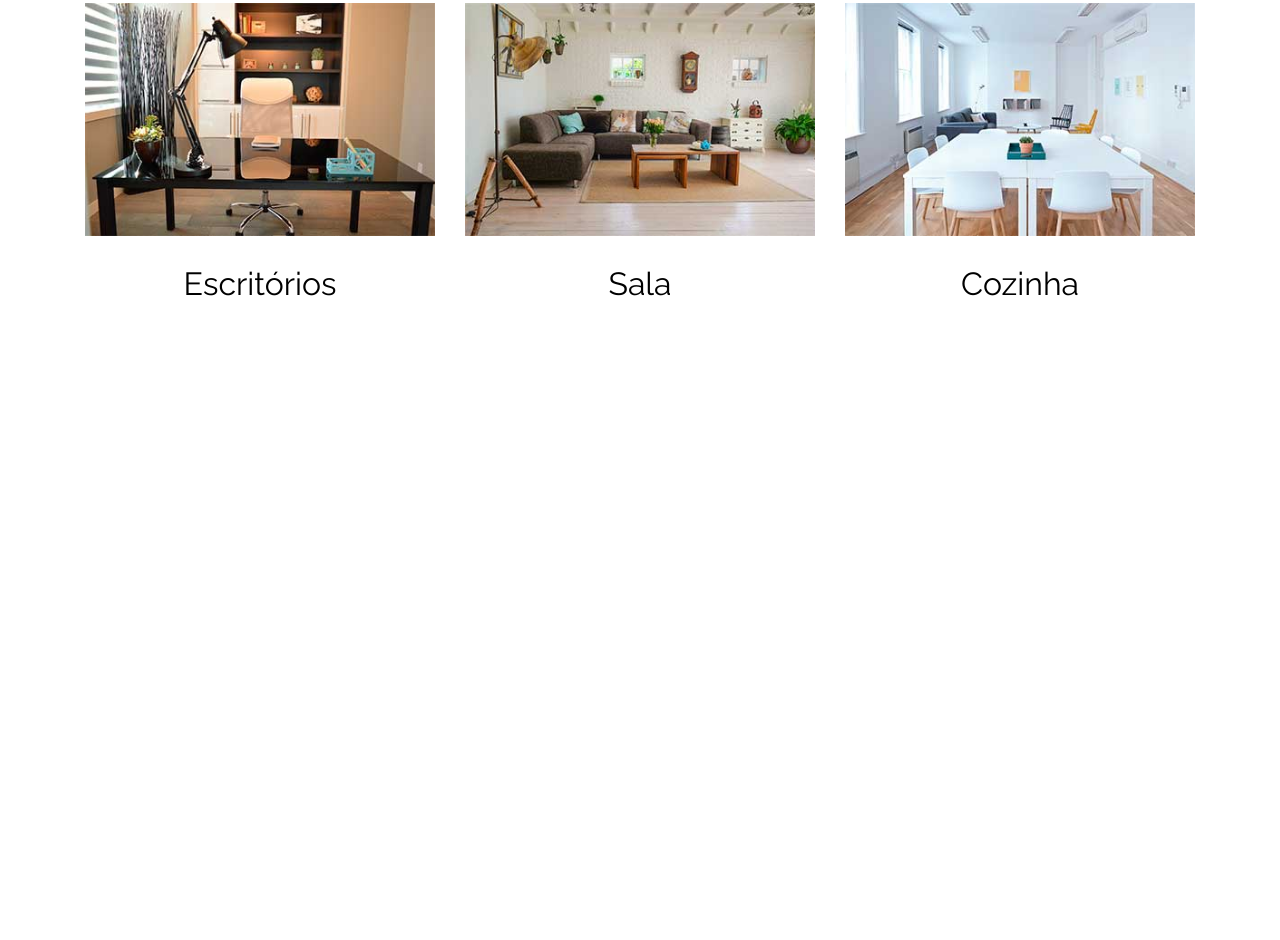
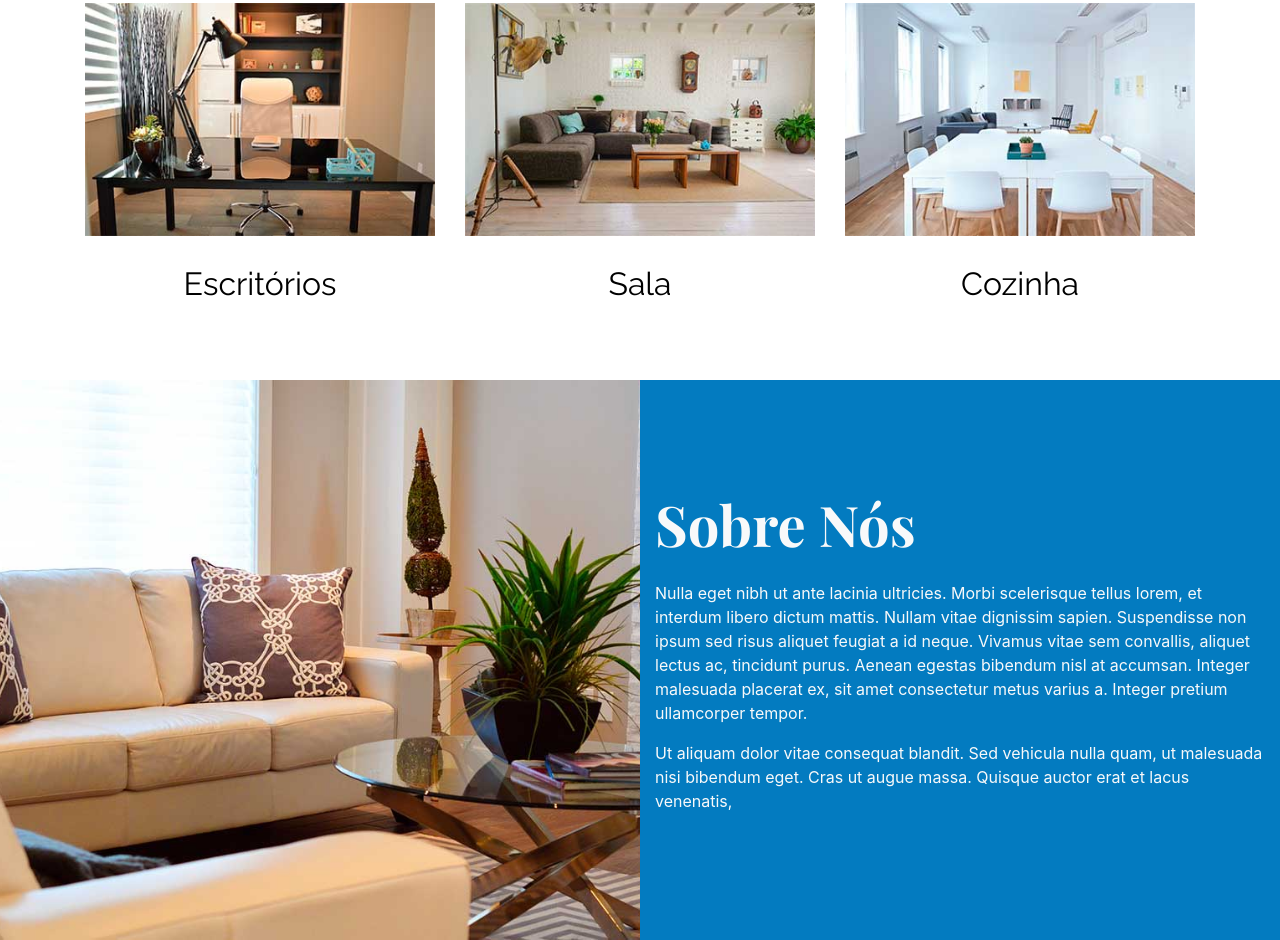
Before and after one commit to thiagobianeck/lojavirtual, a plain HTML site: page index.html in a window 1280 px wide. Shown: the part 841-1781 px from the top of the page. Before the commit the page ends 1173 px from the top, so only its background shows below. Drawn offline with nearby package versions, Linux system fonts and the light colour scheme.

Commit message:
Criando à seção sobre nós

```diff
--- a/css/style.css
+++ b/css/style.css
@@ -6,6 +6,10 @@
 }
 
 /** Configurações Globais **/
+.bg-primary {
+    background-color: var(--primario)!important;
+}
+
 .imagem-bg {
     background-repeat: no-repeat;
     background-position: center center;
@@ -51,3 +55,14 @@ h2 {
 .categorias a:hover {
     text-decoration: none;
 }
+
+/** Sobre Nós */
+
+.sobre-nos,
+.imagem-sobrenos{
+    min-height: 35rem;
+}
+
+.imagem-sobrenos {
+    background-image: url(../img/nosotros.jpg);
+}
--- a/index.html
+++ b/index.html
@@ -53,6 +53,19 @@
       </div><!--.row-->
   </div><!--.categorias-->
 
+  <div class="container-fluid sobre-nos bg-primary mt-5">
+      <div class="row align-items-center">
+          <div class="col-md-6 imagem-sobrenos imagem-bg"></div><!--.col-md-6-->
+          <div class="col-md-6 texto-sobrenos text-light">
+              <div class="conteudo py-5 py-md-0">
+                  <h2 class="mb-4 titulo display-4">Sobre Nós</h2>
+                  <p>Nulla eget nibh ut ante lacinia ultricies. Morbi scelerisque tellus lorem, et interdum libero dictum mattis. Nullam vitae dignissim sapien. Suspendisse non ipsum sed risus aliquet feugiat a id neque. Vivamus vitae sem convallis, aliquet lectus ac, tincidunt purus. Aenean egestas bibendum nisl at accumsan. Integer malesuada placerat ex, sit amet consectetur metus varius a. Integer pretium ullamcorper tempor.</p>
+                  <p>Ut aliquam dolor vitae consequat blandit. Sed vehicula nulla quam, ut malesuada nisi bibendum eget. Cras ut augue massa. Quisque auctor erat et lacus venenatis,</p>
+              </div>
+          </div><!--.col-md-6-->
+      </div><!--.row-->
+  </div><!--.container-fluid-->
+
 
   <script src="https://code.jquery.com/jquery-3.3.1.slim.min.js" integrity="sha384-q8i/X+965DzO0rT7abK41JStQIAqVgRVzpbzo5smXKp4YfRvH+8abtTE1Pi6jizo" crossorigin="anonymous"></script>
   <script src="https://cdnjs.cloudflare.com/ajax/libs/popper.js/1.14.3/umd/popper.min.js" integrity="sha384-ZMP7rVo3mIykV+2+9J3UJ46jBk0WLaUAdn689aCwoqbBJiSnjAK/l8WvCWPIPm49" crossorigin="anonymous"></script>
```
